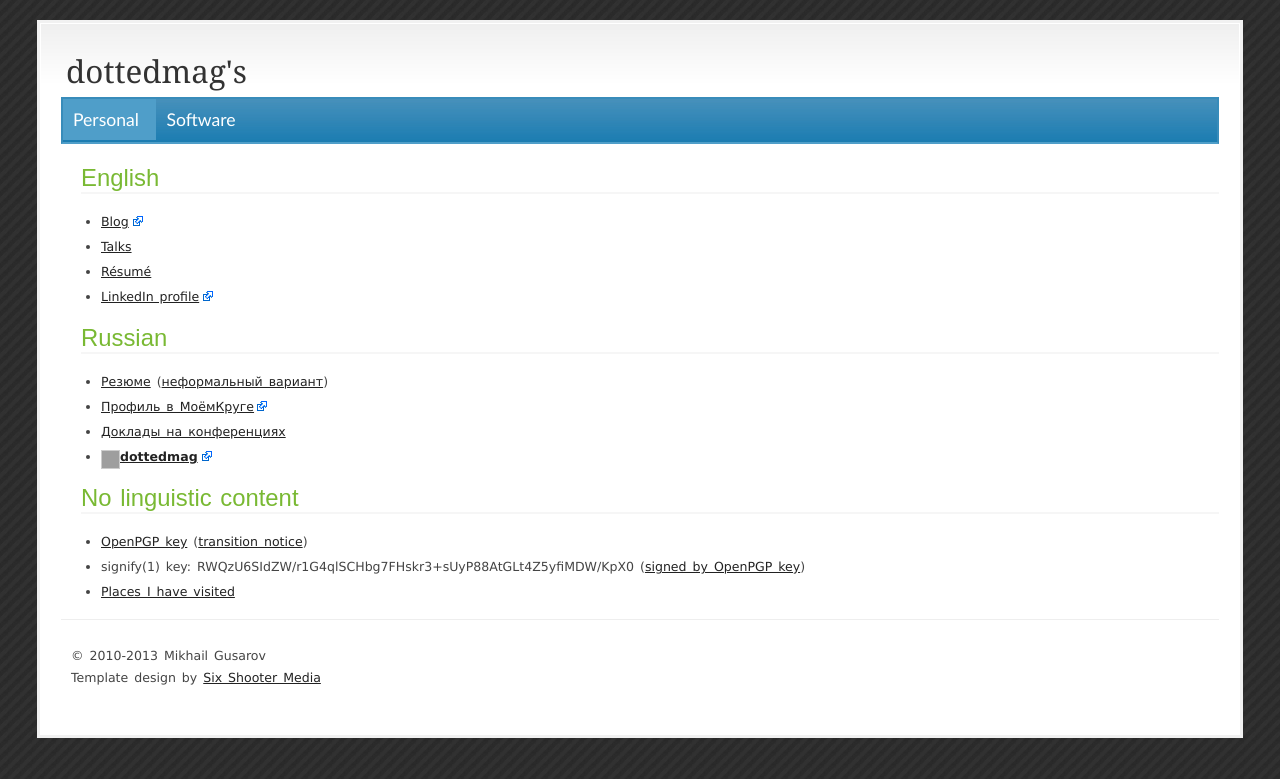
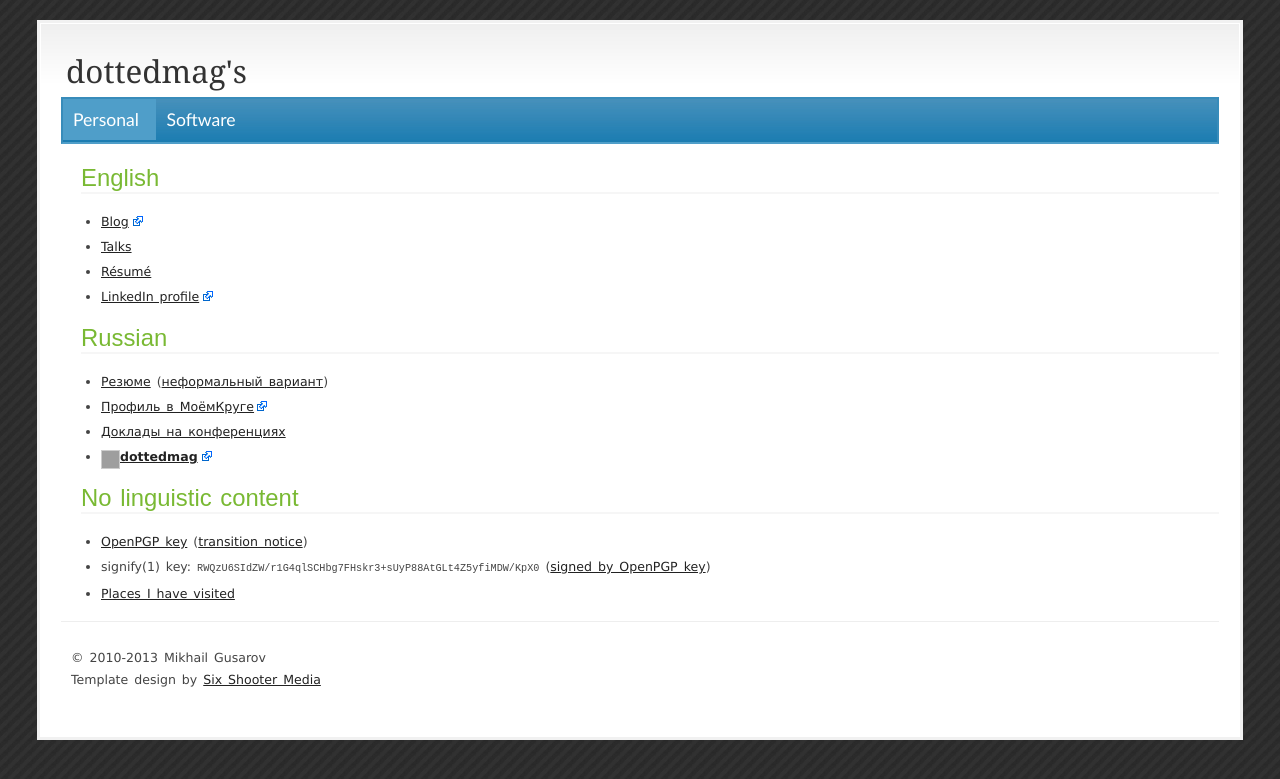
Before and after one commit to dottedmag/dottedmag.net, a Jekyll site: the page built from index.html, in a window 1280 px wide. Shown: the top 779 px of the page. Built offline with Jekyll 4.4.1, drawn with Linux system fonts in a browser that asks for light colours; Markdown is read by kramdown in place of the engine named in the settings; grey boxes are pictures that could not be loaded.

Commit message:
formatting

```diff
--- a/index.html
+++ b/index.html
@@ -25,6 +25,6 @@ head: "
 <h2>No linguistic content</h2>
 <ul>
   <li><a href="/3e338888.pub">OpenPGP key</a> (<a href="/key-transition-2009-05-12.txt">transition notice</a>)</li>
-  <li>signify(1) key: RWQzU6SIdZW/r1G4qlSCHbg7FHskr3+sUyP88AtGLt4Z5yfiMDW/KpX0 (<a href="/signify-new-key-2014-08-31.txt">signed by OpenPGP key</a>)</li>
+  <li>signify(1) key: <code>RWQzU6SIdZW/r1G4qlSCHbg7FHskr3+sUyP88AtGLt4Z5yfiMDW/KpX0</code> (<a href="/signify-new-key-2014-08-31.txt">signed by OpenPGP key</a>)</li>
   <li><a href="/maps">Places I have visited</a></li>
 </ul>
```
